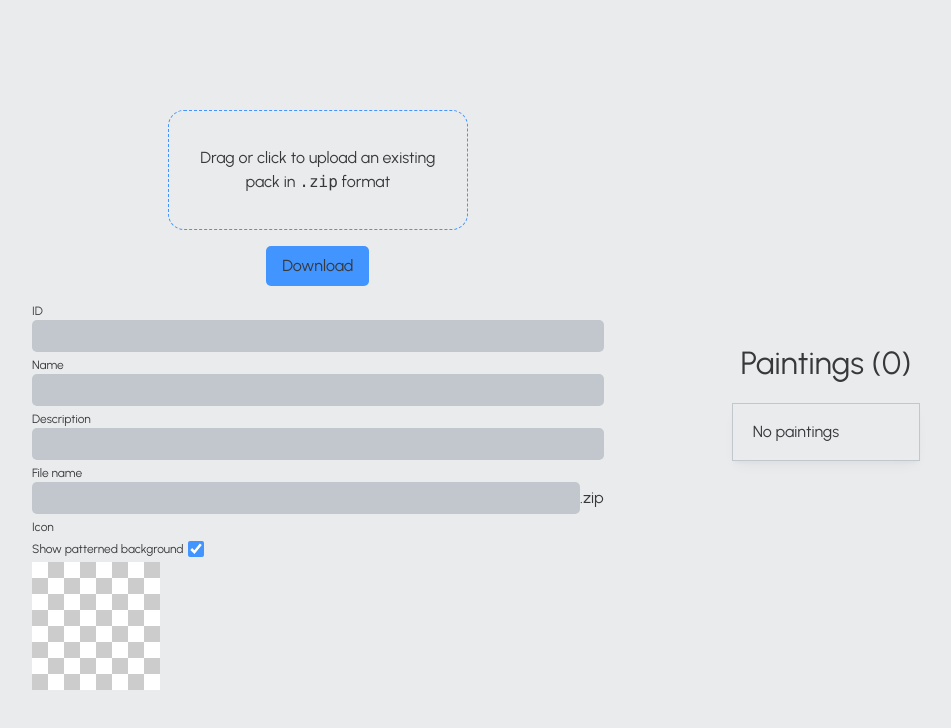
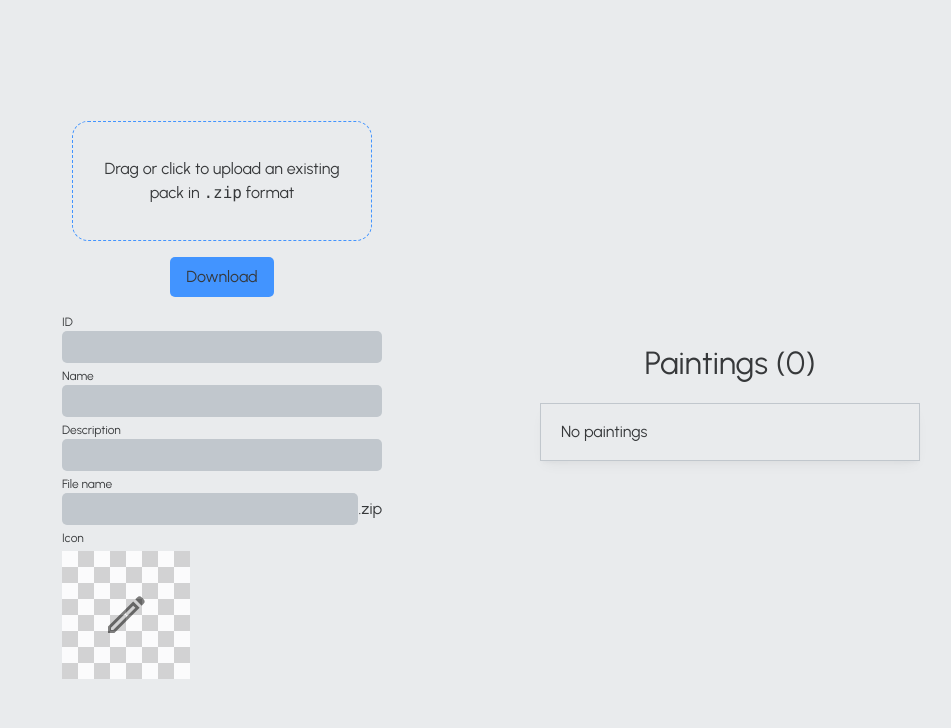
Before and after one commit to Roundaround/mc-painting-editor, a Next.js app: page / in a window 1280 px wide. Shown: the top 728 px of the page, without its empty margins (164-1115 px from the left). Built offline with nearby package versions, Linux system fonts and the light colour scheme.

Commit message:
Fixed some layout stuff

```diff
--- a/src/components/NumberInput/NumberInput.module.scss
+++ b/src/components/NumberInput/NumberInput.module.scss
@@ -3,7 +3,7 @@
   display: flex;
   flex-direction: column;
   gap: var(--size-0);
-  min-width: 60ch;
+  min-width: min(60ch, 25vw);
 }
 
 .number-input__label {
--- a/src/components/TextInput/TextInput.module.scss
+++ b/src/components/TextInput/TextInput.module.scss
@@ -3,7 +3,7 @@
   display: flex;
   flex-direction: column;
   gap: var(--size-0);
-  min-width: 60ch;
+  min-width: min(60ch, 25vw);
 }
 
 .text-input__label {
--- a/src/pages/index.module.scss
+++ b/src/pages/index.module.scss
@@ -5,7 +5,7 @@
   grid-template-columns: repeat(2, 1fr);
   padding: var(--size-8) var(--size-4);
   width: min(1600px, 80%);
-  min-width: min(36em, 100%);
+  min-width: min(32em, 100%);
   max-width: 100%;
   margin-inline: auto;
 }
@@ -76,6 +76,7 @@
 }
 
 .icon-input {
+  position: relative;
   height: 8rem;
   width: 8rem;
   border: var(--border-size-1) solid var(--surface-3);
@@ -83,12 +84,41 @@
   background-size: 100% 100%;
   box-sizing: content-box;
   margin: calc(-1 * var(--border-size-1));
+
+  &::before {
+    content: '';
+    position: absolute;
+    top: 0;
+    left: 0;
+    height: 100%;
+    width: 100%;
+    pointer-events: none;
+    user-select: none;
+    background-color: hsl(var(--gray-1-hsl) / 0.4);
+    background-image: url('/edit.svg');
+    background-position: center center;
+    background-repeat: no-repeat;
+    opacity: 0;
+    transition: opacity 0.075s var(--ease-in-out-2);
+  }
+
+  &:hover {
+    &::before {
+      opacity: 1;
+    }
+  }
 }
 
 .icon-input--show-transparency {
   border: none;
   background-image: url('/transparency.png');
   margin: 0;
+}
+
+.icon-input--empty {
+  &::before {
+    opacity: 0.5;
+  }
 }
 
 .painting-list {
--- a/src/pages/index.tsx
+++ b/src/pages/index.tsx
@@ -343,37 +343,17 @@ export default function Home() {
             >
               <div style={{ fontSize: 'var(--font-size-0)' }}>Icon</div>
               <div
-                style={{
-                  display: 'flex',
-                  flexDirection: 'row',
-                  alignItems: 'center',
-                  gap: '0.25rem',
-                }}
-              >
-                <label
-                  htmlFor="icon-transparency"
-                  style={{ fontSize: 'var(--font-size-0)' }}
-                >
-                  Show patterned background
-                </label>
-                <input
-                  type="checkbox"
-                  id="icon-transparency"
-                  checked={showIconBackground}
-                  onChange={(e) => setShowIconBackground(e.target.checked)}
-                />
-              </div>
-              <div
                 className={[
                   styles['icon-input'],
                   showIconBackground
                     ? styles['icon-input--show-transparency']
                     : '',
+                  !icon ? styles['icon-input--empty'] : '',
                 ].join(' ')}
                 {...getRootPropsForIcon()}
               >
                 <input {...getInputPropsForIcon()} />
-                {icon === undefined || icon === '' ? null : (
+                {!icon ? null : (
                   <img
                     src={icon}
                     style={{
@@ -385,6 +365,29 @@ export default function Home() {
                   />
                 )}
               </div>
+              {!icon ? null : (
+                <div
+                  style={{
+                    display: 'flex',
+                    flexDirection: 'row',
+                    alignItems: 'center',
+                    gap: '0.25rem',
+                  }}
+                >
+                  <label
+                    htmlFor="icon-transparency"
+                    style={{ fontSize: 'var(--font-size-0)' }}
+                  >
+                    Show patterned background
+                  </label>
+                  <input
+                    type="checkbox"
+                    id="icon-transparency"
+                    checked={showIconBackground}
+                    onChange={(e) => setShowIconBackground(e.target.checked)}
+                  />
+                </div>
+              )}
             </div>
           </div>
         </div>
```
